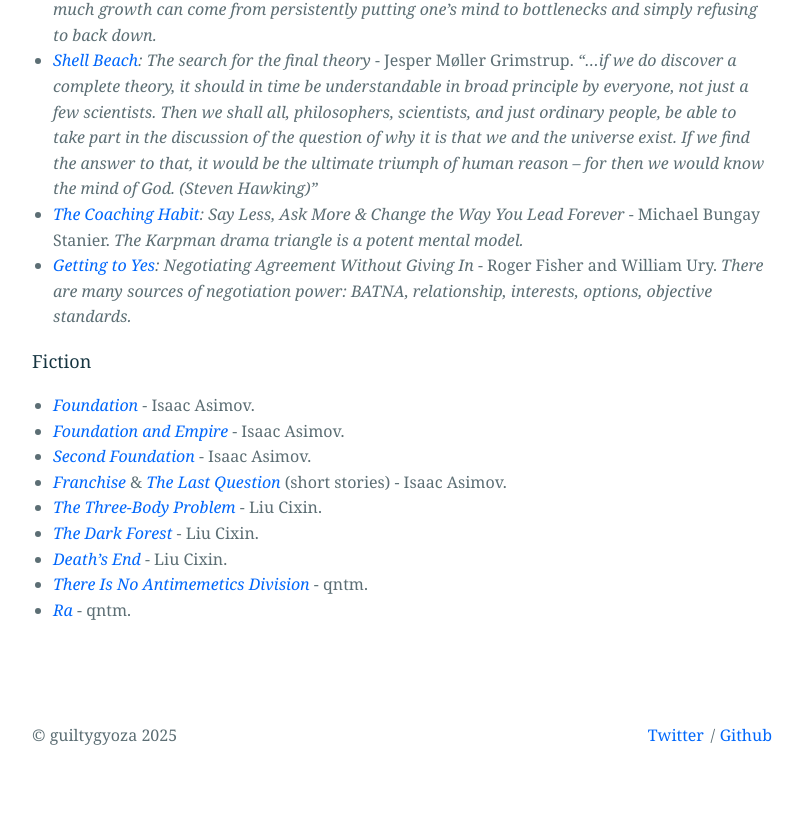
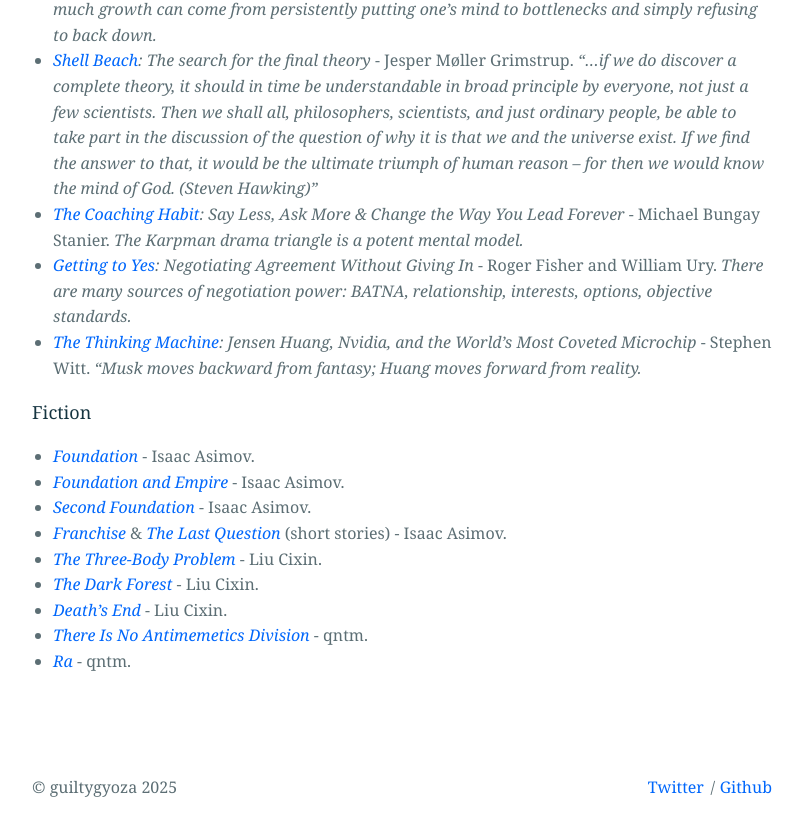
Before and after one commit to guiltygyoza/new-blog, a Jekyll site: the page built from _pages/bookshelf.markdown, in a window 1280 px wide and 900 px high, scrolled down 1670 px. Shown: the top 836 px of the window, without its empty margins (238-1041 px from the left). Built offline with Jekyll 4.4.1, drawn with Linux system fonts in a browser that asks for light colours.

Commit message:
add book

```diff
--- a/_pages/bookshelf.markdown
+++ b/_pages/bookshelf.markdown
@@ -41,7 +41,7 @@
 - *[Shell Beach](https://www.goodreads.com/book/show/56667254-shell-beach){:target="_blank"}: The search for the final theory* - Jesper Møller Grimstrup. *"...if we do discover a complete theory, it should in time be understandable in broad principle by everyone, not just a few scientists. Then we shall all, philosophers, scientists, and just ordinary people, be able to take part in the discussion of the question of why it is that we and the universe exist. If we find the answer to that, it would be the ultimate triumph of human reason -- for then we would know the mind of God. (Steven Hawking)"*
 - *[The Coaching Habit](https://www.goodreads.com/book/show/29342515-the-coaching-habit){:target="_blank"}: Say Less, Ask More & Change the Way You Lead Forever* - Michael Bungay Stanier. *The Karpman drama triangle is a potent mental model.*
 - *[Getting to Yes](https://www.goodreads.com/book/show/313605.Getting_to_Yes){:target="_blank"}: Negotiating Agreement Without Giving In* - Roger Fisher and William Ury. *There are many sources of negotiation power: BATNA, relationship, interests, options, objective standards.*
-
+- *[The Thinking Machine](https://www.goodreads.com/book/show/211399783-the-thinking-machine){:target="_blank"}: Jensen Huang, Nvidia, and the World's Most Coveted Microchip* - Stephen Witt. *“Musk moves backward from fantasy; Huang moves forward from reality.*
 
 ### Fiction
 - *[Foundation](https://www.goodreads.com/book/show/29579.Foundation){:target="_blank"}* - Isaac Asimov.
```
